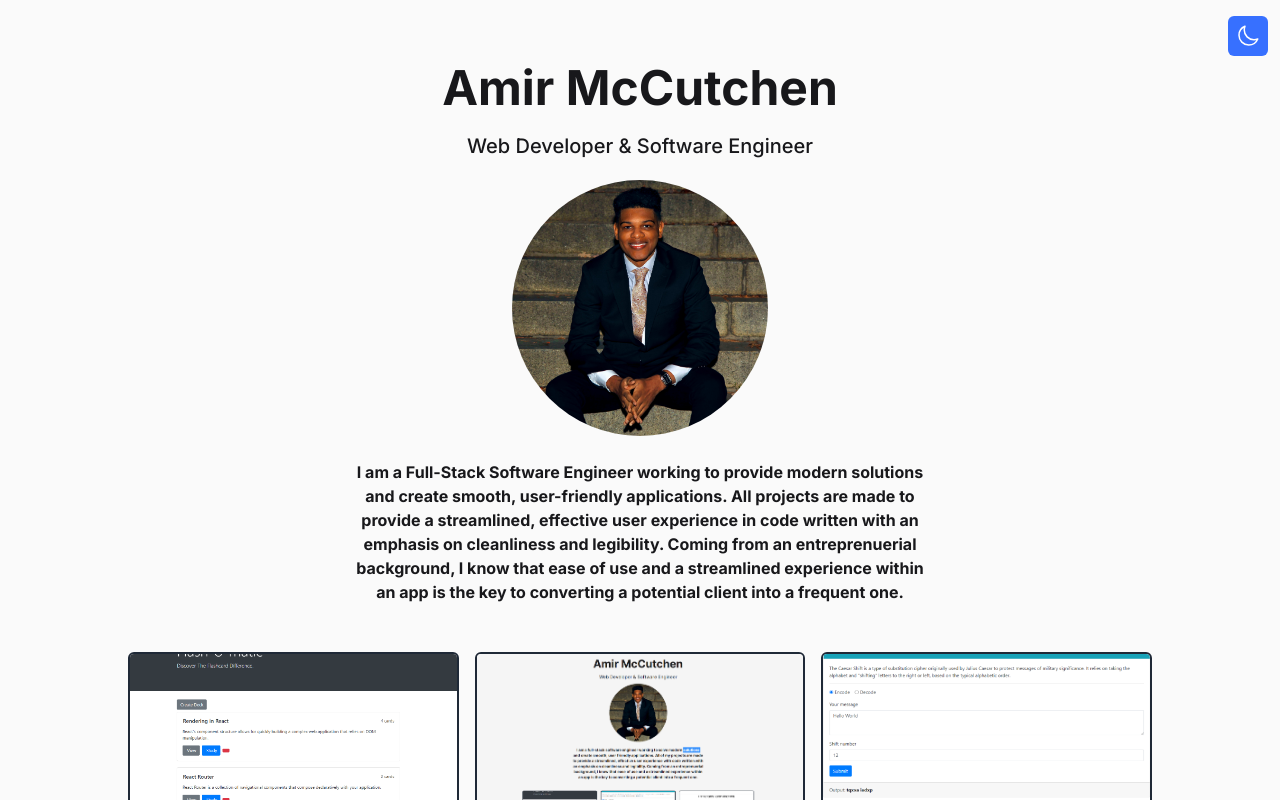
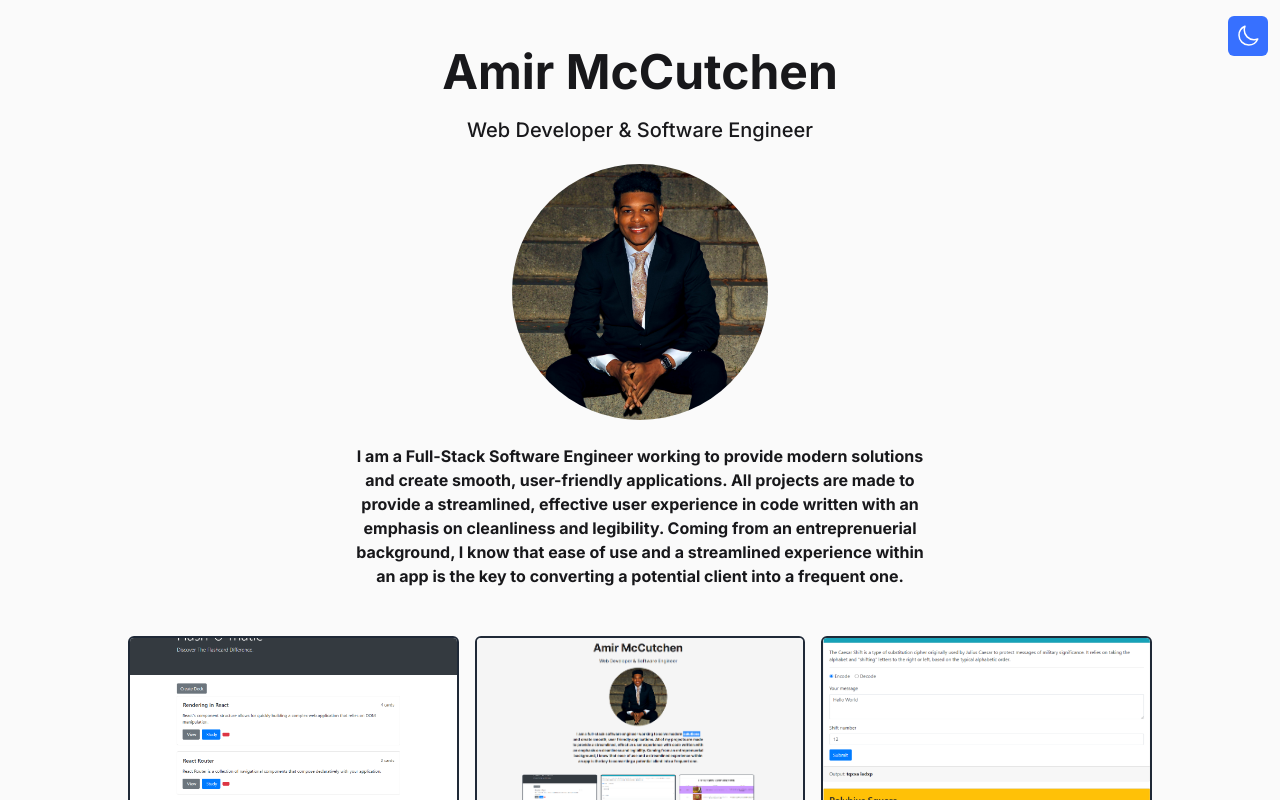
Before and after one commit to amirmccutchen/portfolio-site, a React (Vite) app: page / in a window 1280 px wide. Shown: the top 800 px of the page. Built offline with nearby package versions, Linux system fonts and the light colour scheme.

Commit message:
Update Introduction.jsx

```diff
--- a/src/components/Introduction.jsx
+++ b/src/components/Introduction.jsx
@@ -4,7 +4,7 @@
 
 function Introduction() {
     return (
-        <div className = 'flex items-center justify-center flex-col text-center pt-16 pb-6'>
+        <div className = 'flex items-center justify-center flex-col text-center pt-12 pb-6'>
             <h1 className = 'text-5xl md:text-7x1 dark:text-neutral-100 mb-5 md:mb-5 font-bold'>Amir McCutchen</h1>
             <p className = 'text-base md:text-xl mb-5 font-medium'>Web Developer & Software Engineer</p>
             <img // insert your image here, resize if needed using the w-x/12 starting with a mobile view, then work your way up
```
